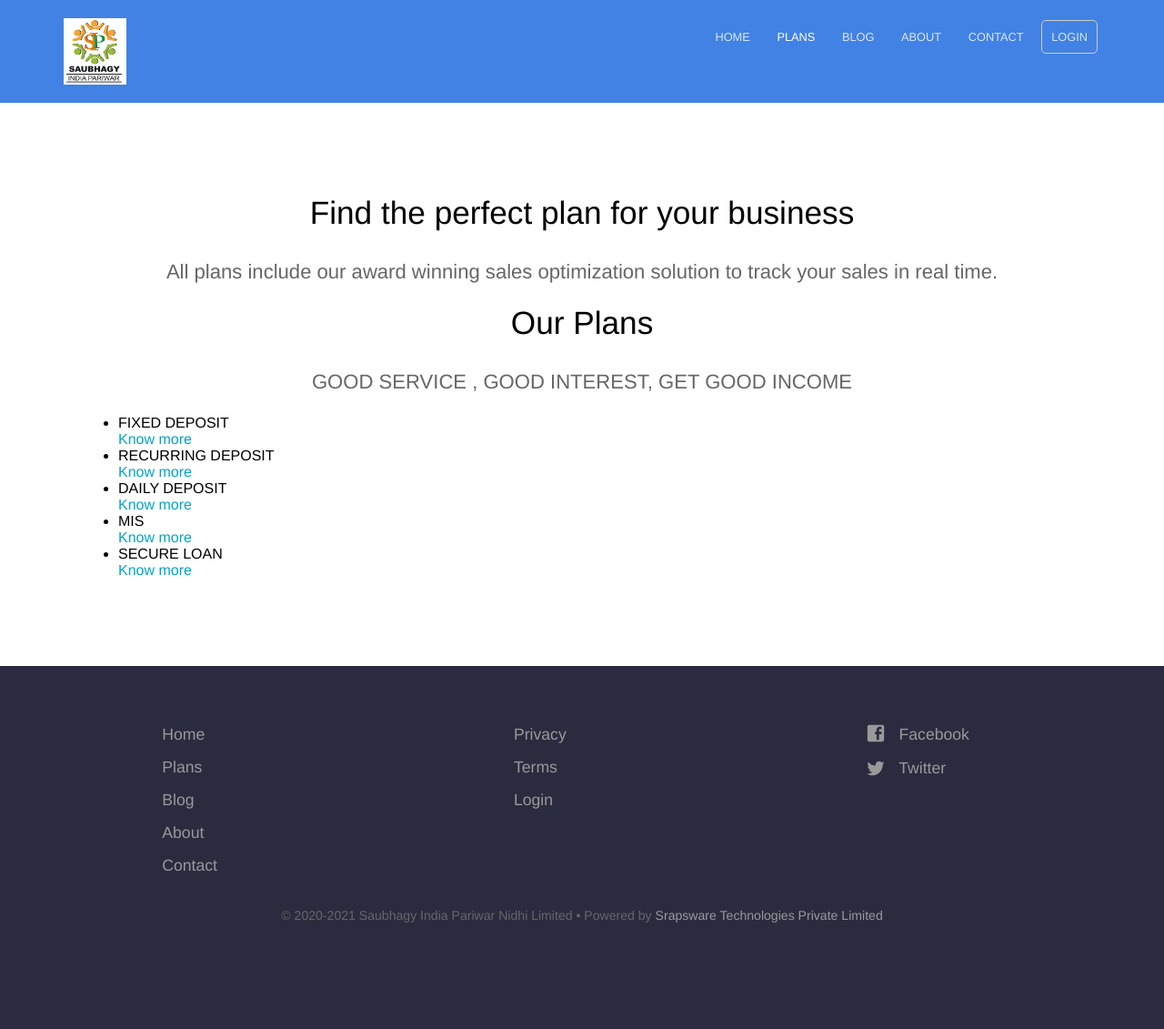
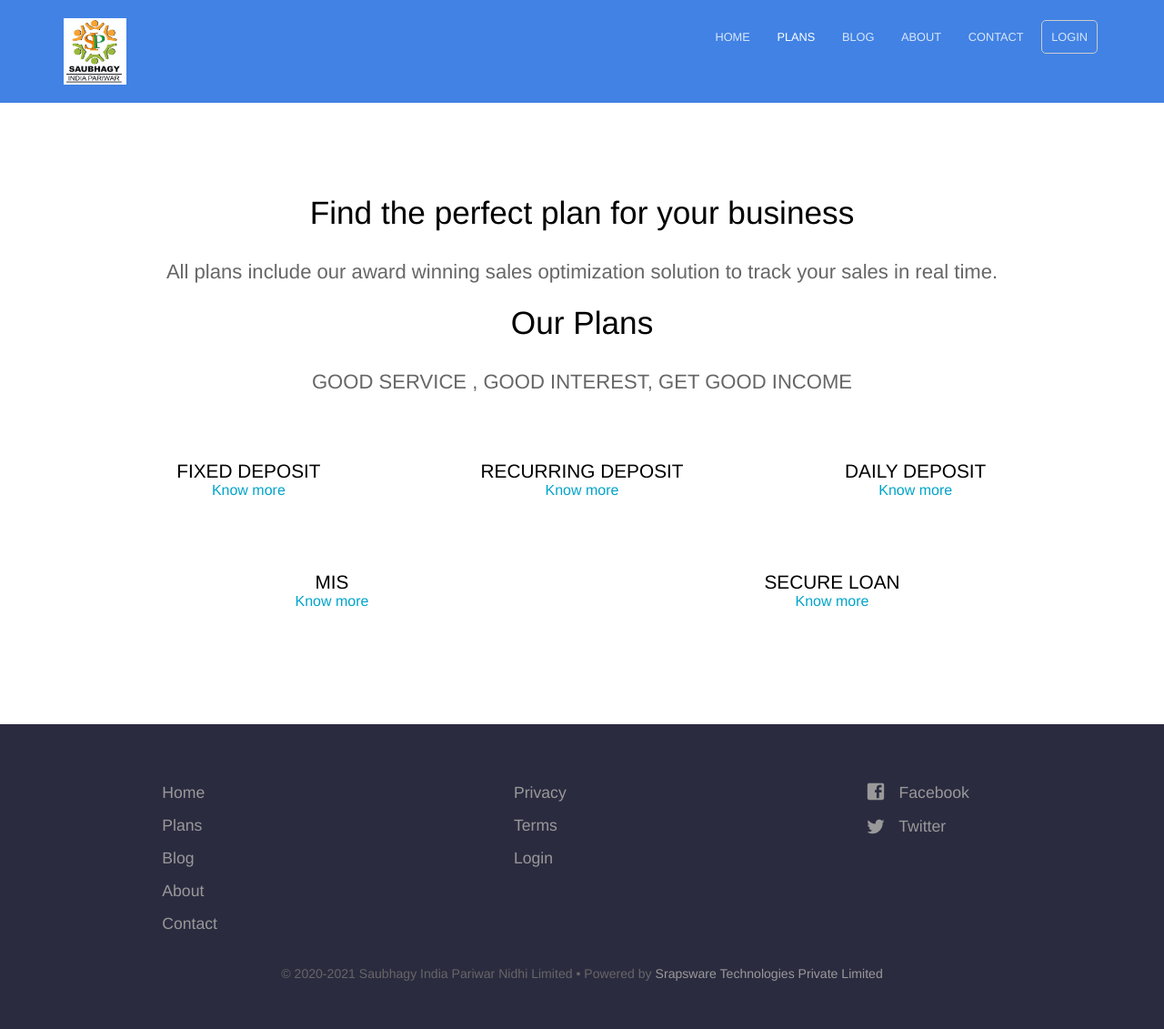
Before and after one commit to saubhagyaindia/saubhagyaindia-website, a Jekyll site: the page built from pages/plans.html, in a window 1280 px wide. Shown: the whole page at 91% size. Built offline with Jekyll 4.4.1, drawn with Linux system fonts in a browser that asks for light colours; before the commit the page ends 1067 px from its top, so only the background shows below that.

Commit message:
Update plans.html

```diff
--- a/pages/plans.html
+++ b/pages/plans.html
@@ -8,7 +8,7 @@
 
 				<h2>Our Plans</h2>
 				<p class="subtext">GOOD SERVICE , GOOD INTEREST, GET GOOD INCOME</p>
-<ul>
+<ul class="staff">
 		<li>
 			<div class="name">FIXED DEPOSIT</div>
 			<div class="position"><a href="#">Know more</a></div>
```
